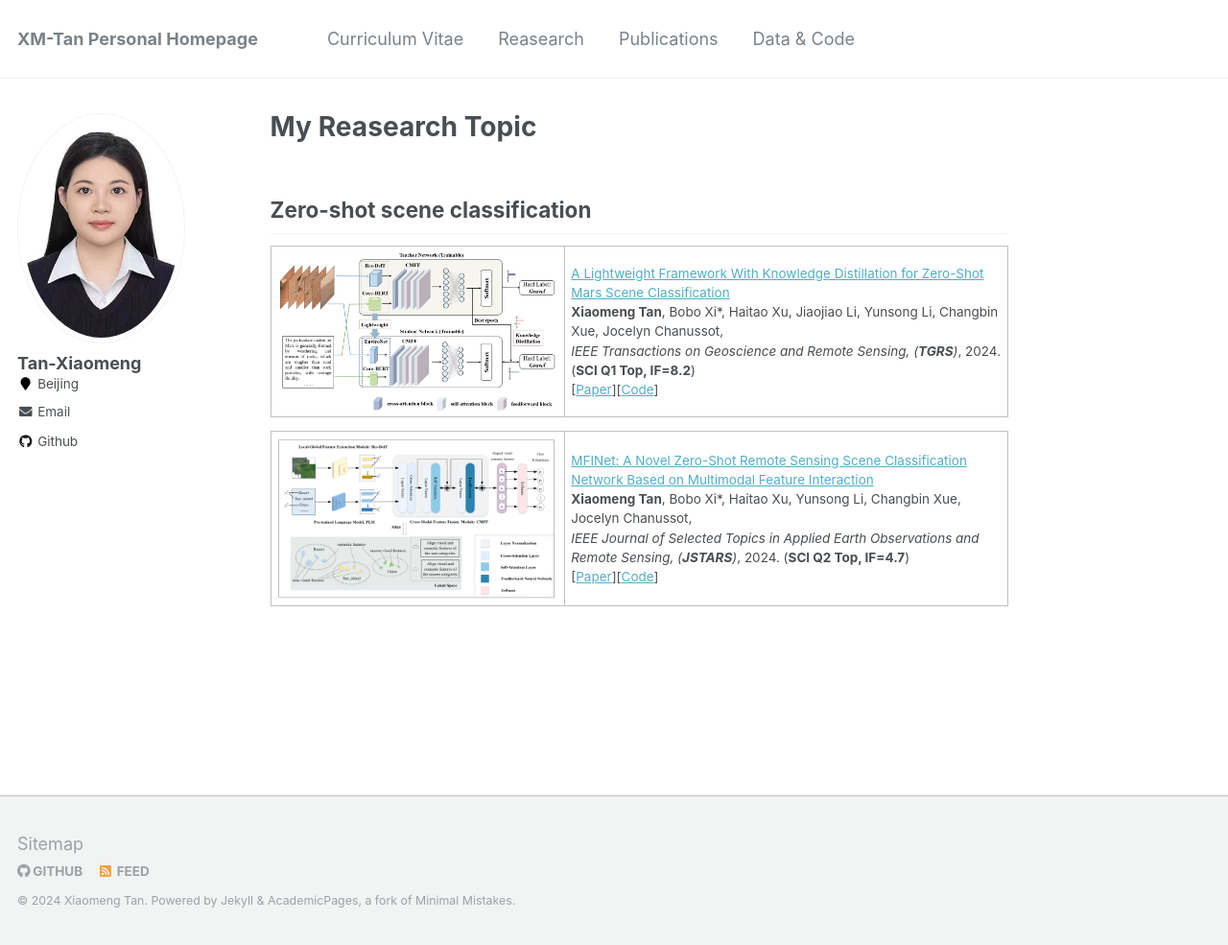
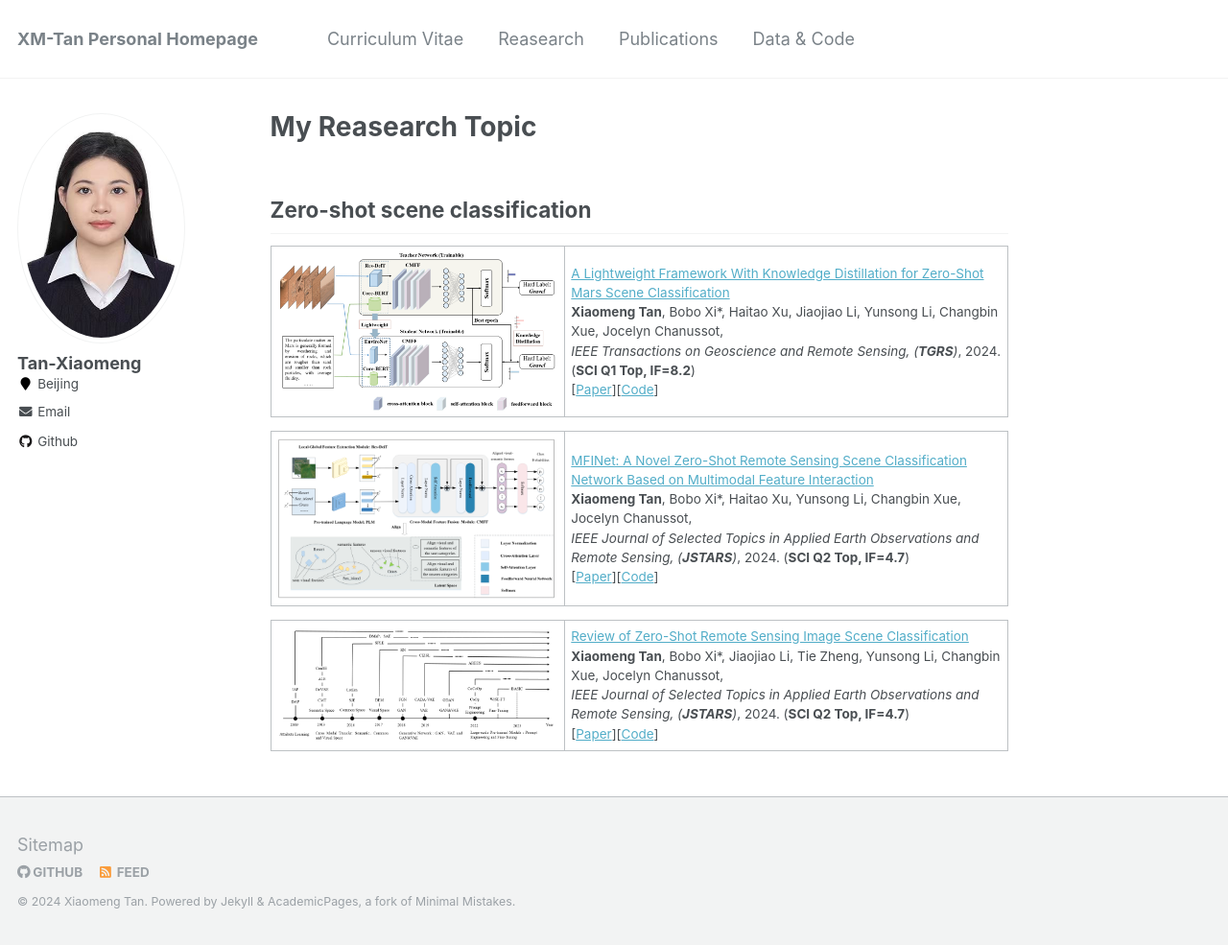
Before and after one commit to XM-Tan/xm-tan.github.io, a Jekyll site: the page built from _pages/Reasearch.md, in a window 1280 px wide and 985 px high. Shown: the whole window at 96% size. Built offline with Jekyll 4.4.1, drawn with Linux system fonts in a browser that asks for light colours.

Commit message:
Update Reasearch.md

```diff
--- a/_pages/Reasearch.md
+++ b/_pages/Reasearch.md
@@ -12,3 +12,5 @@ redirect_from:
 <table width="100%" class="imgtable"><tbody><tr><td width="306"><img src="../images/pic/paperLightZSL.jpg" width="290px"></td><td><a href="https://ieeexplore.ieee.org/document/10699382">A Lightweight Framework With Knowledge Distillation for Zero-Shot Mars Scene Classification</a><br><b>Xiaomeng Tan</b>, Bobo Xi*, Haitao Xu, Jiaojiao Li, Yunsong Li, Changbin Xue, Jocelyn Chanussot, <br><i> IEEE Transactions on Geoscience and Remote Sensing, (<b>TGRS</b>)</i>, 2024. (<b>SCI Q1 Top, IF=8.2</b>)<br>[<a href="https://ieeexplore.ieee.org/document/10699382">Paper</a>][<a href="https://github.com/XM-Tan/KDMSC">Code</a>]</td></tr></tbody></table>
 
 <table width="100%" class="imgtable"><tbody><tr><td width="306"><img src="../images/pic/frame1-4.png" width="290px"></td><td><a href="https://ieeexplore.ieee.org/document/10557622">MFINet: A Novel Zero-Shot Remote Sensing Scene Classification Network Based on Multimodal Feature Interaction</a><br><b>Xiaomeng Tan</b>, Bobo Xi*, Haitao Xu, Yunsong Li, Changbin Xue, Jocelyn Chanussot, <br><i> IEEE Journal of Selected Topics in Applied Earth Observations and Remote Sensing, (<b>JSTARS</b>)</i>, 2024. (<b>SCI Q2 Top, IF=4.7</b>)<br>[<a href="https://ieeexplore.ieee.org/document/10557622">Paper</a>][<a href="https://github.com/XM-Tan/MFINet">Code</a>]</td></tr></tbody></table>
+
+<table width="100%" class="imgtable"><tbody><tr><td width="306"><img src="../images/pic/reviewZSL.png" width="290px"></td><td><a href="https://ieeexplore.ieee.org/document/10552052">Review of Zero-Shot Remote Sensing Image Scene Classification</a><br><b>Xiaomeng Tan</b>, Bobo Xi*, Jiaojiao Li, Tie Zheng, Yunsong Li, Changbin Xue, Jocelyn Chanussot, <br><i> IEEE Journal of Selected Topics in Applied Earth Observations and Remote Sensing, (<b>JSTARS</b>)</i>, 2024. (<b>SCI Q2 Top, IF=4.7</b>)<br>[<a href="https://ieeexplore.ieee.org/document/10552052">Paper</a>][<a href="https://github.com/XM-Tan/Review-for-ZSRSSC">Code</a>]</td></tr></tbody></table>
```
